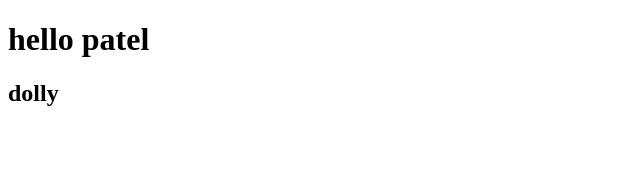
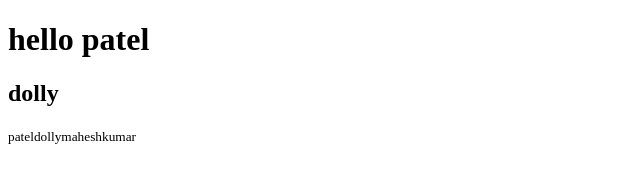
Before and after one commit to DollyPatel145/homepage, a plain HTML site: page index.html in a window 1280 px wide. Shown: the whole page, without its empty margins (0-640 px from the left). Drawn offline with Linux system fonts and the light colour scheme.

Commit message:
new added

```diff
--- a/index.html
+++ b/index.html
@@ -8,5 +8,6 @@
 <body>
   <h1>hello patel</h1>
   <h2>dolly</h2>
+  <small>pateldollymaheshkumar</small>
 </body>
 </html>
```
